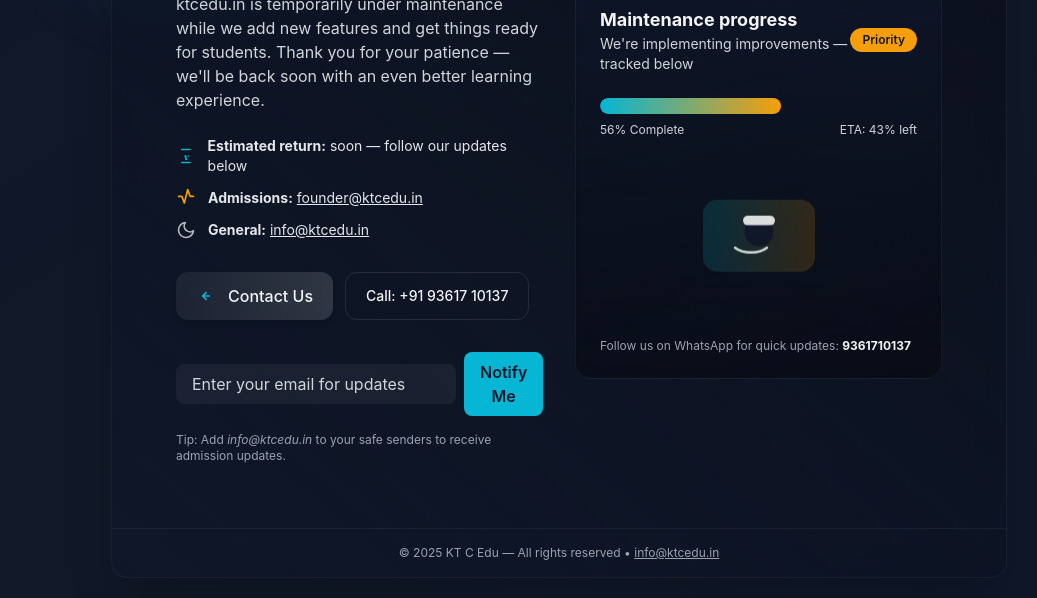
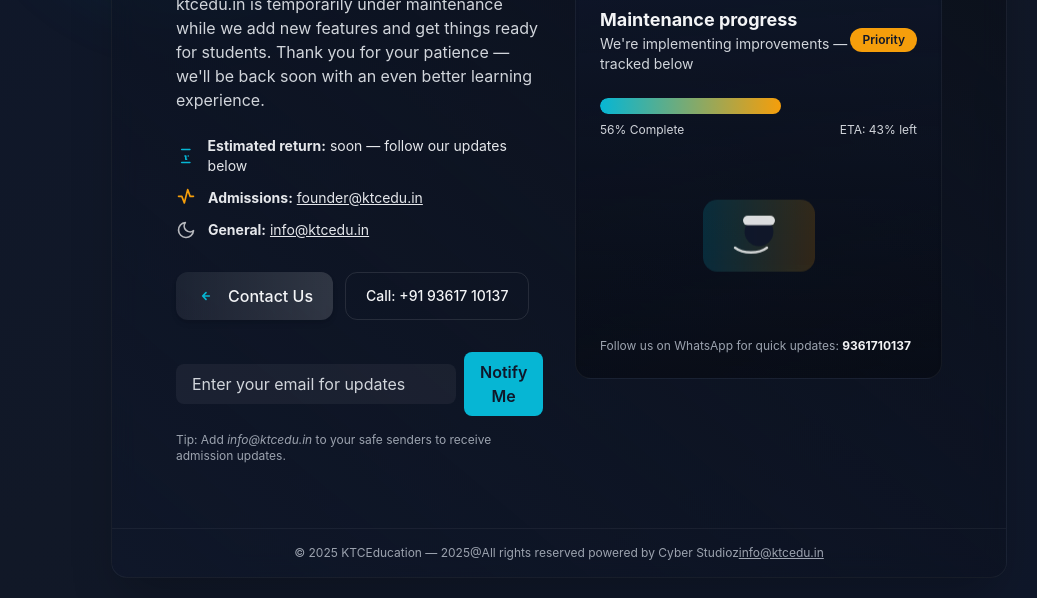
Before and after one commit to sudharshann-debug/ktchost, a plain HTML site: page index.html in a window 1280 px wide. Shown: the part 196-794 px from the top of the page, without its empty margins (81-1118 px from the left). Drawn offline with nearby package versions, Linux system fonts and the light colour scheme.

```diff
--- a/index.html
+++ b/index.html
@@ -138,7 +138,7 @@
       </div>
 
       <!-- footer small -->
-      <div class="border-t border-white/5 p-4 text-center text-xs text-gray-400">© <span id="year"></span> KT C Edu — All rights reserved • <a href="mailto:info@ktcedu.in" class="underline hover:text-white">info@ktcedu.in</a></div>
+      <div class="border-t border-white/5 p-4 text-center text-xs text-gray-400">© <span id="year"></span> KTCEducation — 2025@All rights reserved powered by Cyber Studioz<a href="mailto:info@ktcedu.in" class="underline hover:text-white">info@ktcedu.in</a></div>
     </div>
   </div>
 
```
